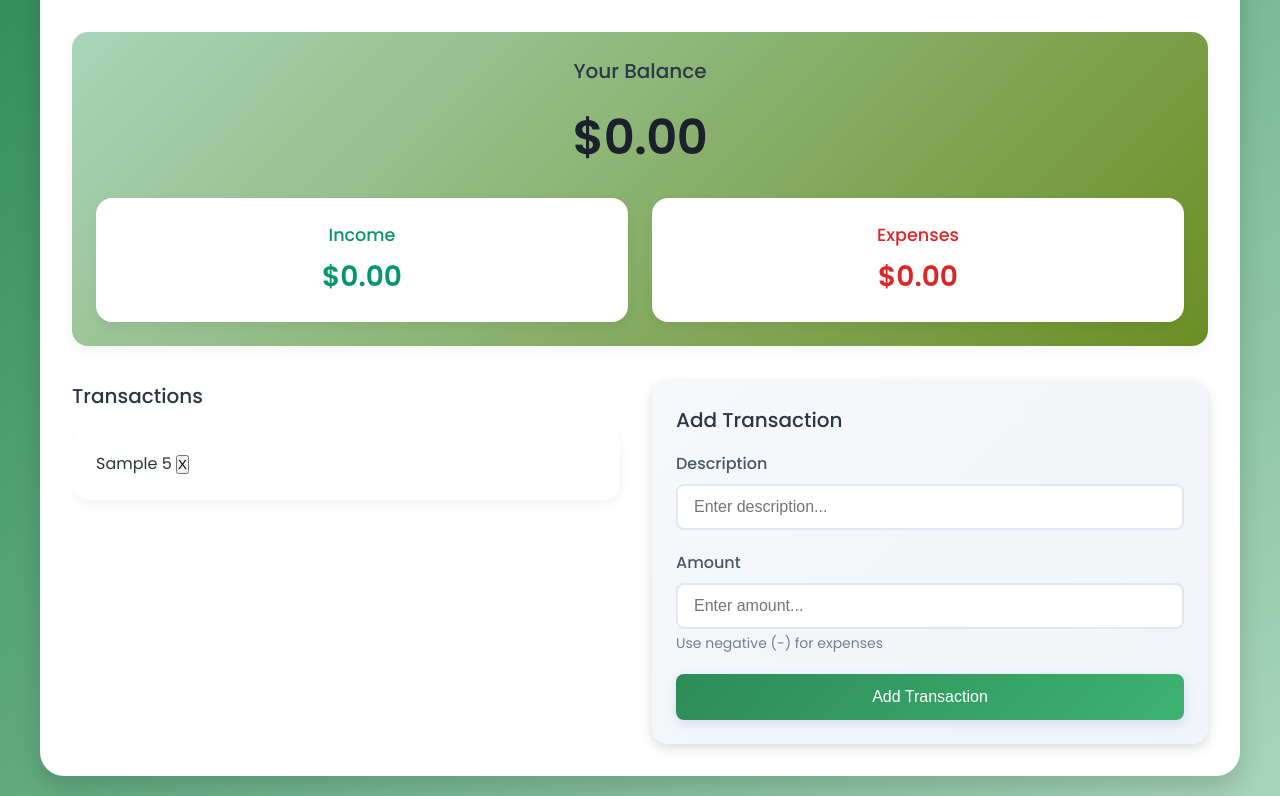
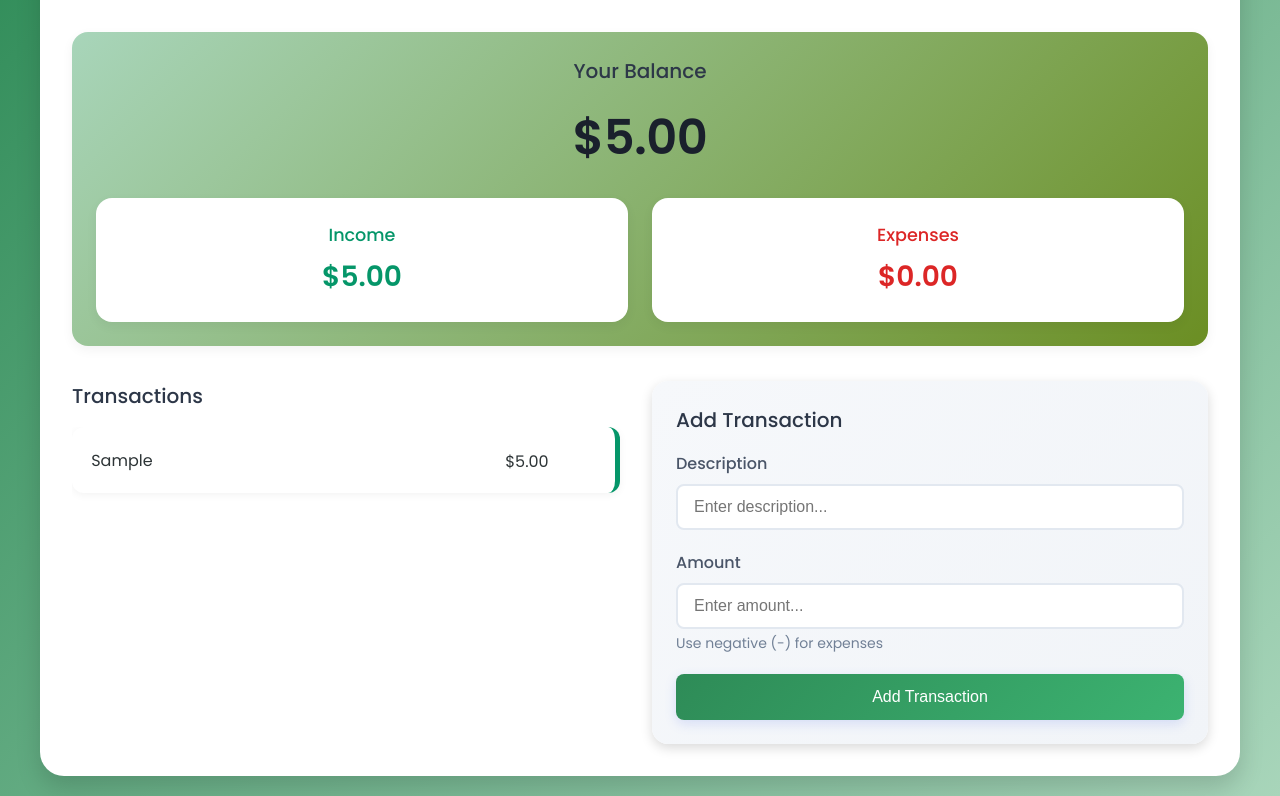
Before and after one commit to ayuzh0002/js-projects, a plain HTML site: page expense_tracker/index.html in a window 1280 px wide. Both pictures are taken after typing "Sample", "5" into the empty fields and a click on the button "Add Transaction". Shown: the part 108-904 px from the top of the page. Drawn offline with Linux system fonts and the light colour scheme.

Commit message:
completed

```diff
--- a/expense_tracker/script.js
+++ b/expense_tracker/script.js
@@ -28,7 +28,7 @@ function addTransaction(e){
     localStorage.setItem("transactions",JSON.stringify(transactions));
 
     updateTransactionsList();
-    //updateSummary();
+    updateSummary();
 
     transactionFormEl.reset();
 }
@@ -52,10 +52,47 @@ function createTransactionELement(transaction){
         li.innerHTML=
         `
         <span>${transaction.description}</span>
-        <span>${transaction.amount}
+        <span>${formatCurrency(transaction.amount)}
         <button class="delete-btn" onclick="removeTransaction(${transaction.id})">X</button>
         </span>
         `
-
         return li
 }
+
+function updateSummary(){
+    //100,-50,200,-200=>0+100+ -50 +
+    const balance=transactions.reduce((acc,transaction)=>acc+transaction.amount,0);
+
+    const income=transactions
+    .filter((transaction) =>transaction.amount>0)
+    .reduce((acc,transaction)=>acc+transaction.amount,0);
+
+    const expense=transactions
+    .filter((transaction)=>transaction.amount<0)
+    .reduce((acc,transaction)=>acc+transaction.amount,0);
+
+    //update ui=>todo:fix the formatting
+    balanceEl.textContent=formatCurrency(balance);
+    incomeAmountEl.textContent=formatCurrency(income);
+    expenseAmountEl.textContent=formatCurrency(expense);
+
+}
+
+function formatCurrency(number){
+    return new Intl.NumberFormat("en-US",{
+        style:"currency",
+        currency:"USD"
+    }).format(number);
+}
+
+function removeTransaction(id){
+    //filter out the one we want to delete
+    transactions=transactions.filter(transaction=>transaction.id!==id);
+
+    localStorage.setItem("transactions",JSON.stringify(transactions));
+    updateTransactionsList();
+    updateSummary();
+}
+//initial reader
+updateTransactionsList();
+updateSummary();
--- a/expense_tracker/style.css
+++ b/expense_tracker/style.css
@@ -140,7 +140,7 @@ h2 {
   background-color: #a0aec0;
 }
 
-.transaction {
+.transactions {
   display: flex;
   justify-content: space-between;
   align-items: center;
@@ -166,20 +166,20 @@ h2 {
   }
 }
 
-.transaction:hover {
+.transactions:hover {
   transform: translateX(4px);
   box-shadow: 0 4px 12px rgba(0, 0, 0, 0.1);
 }
 
-.transaction.income {
+.transactions.income {
   border-right-color: #059669;
 }
 
-.transaction.expense {
+.transactions.expense {
   border-right-color: #dc2626;
 }
 
-.transaction .delete-btn {
+.transactions .delete-btn {
   background: none;
   border: none;
   color: #dc2626;
@@ -192,11 +192,11 @@ h2 {
   margin-left: 12px;
 }
 
-.transaction:hover .delete-btn {
+.transactions:hover .delete-btn {
   opacity: 1;
 }
 
-.transaction .delete-btn:hover {
+.transactions .delete-btn:hover {
   background-color: #fee2e2;
   transform: scale(1.1);
 }
```
